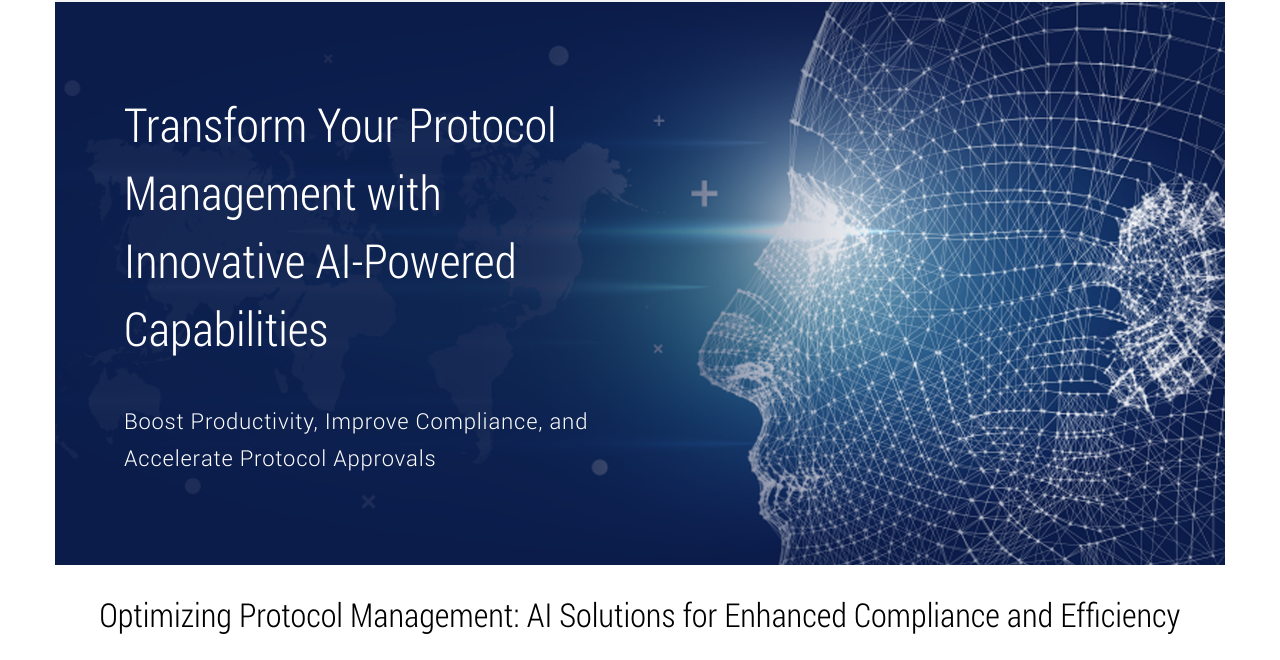
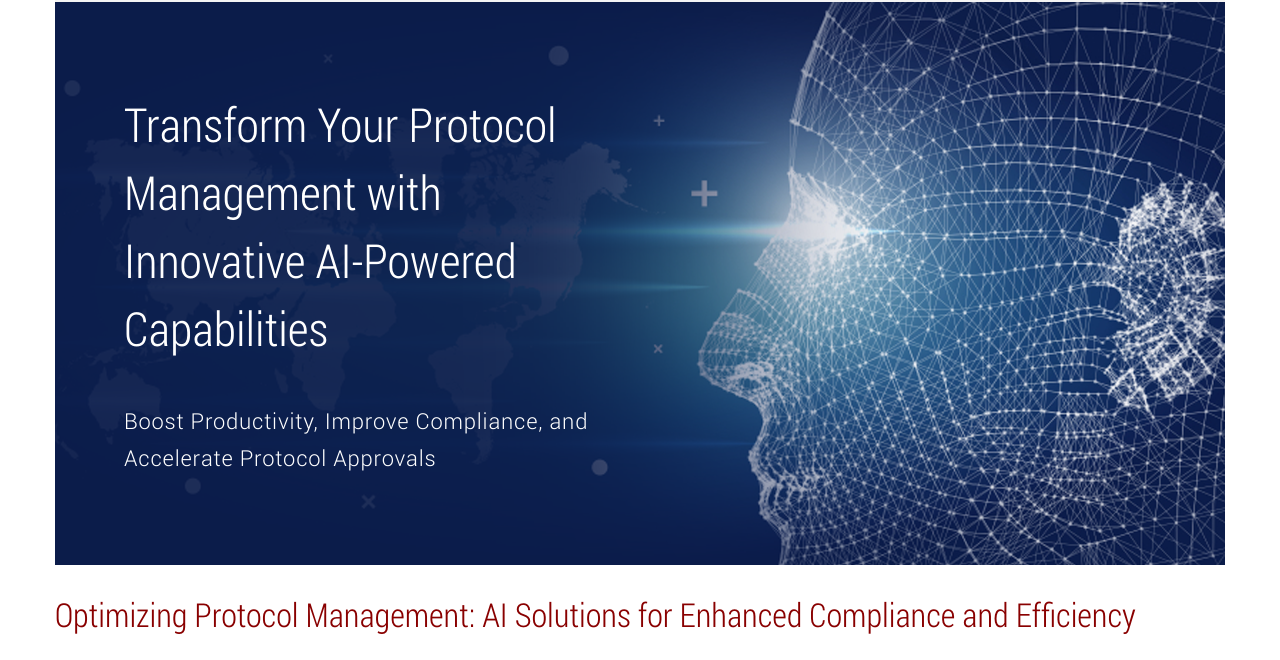
Before and after one commit to tlsuppliertemplates/KeySolutionsEM, a plain HTML site: page index.html in a window 1280 px wide. Shown: the part 72-732 px from the top of the page. Drawn offline with Linux system fonts and the light colour scheme.

Commit message:
Add files via upload

```diff
--- a/css/styles.css
+++ b/css/styles.css
@@ -15,10 +15,10 @@
 .product_info h2{
     font-family: RobotoCondensed-Light;
     font-size: 33px;
+    color: #890000;
     line-height: 48px;
-    text-align: center;
     font-weight: 500;
-    margin: 0 0 45px;
+    margin: 0 0 25px;
 }
 .product_info_left{
     padding-left: 0;
```
